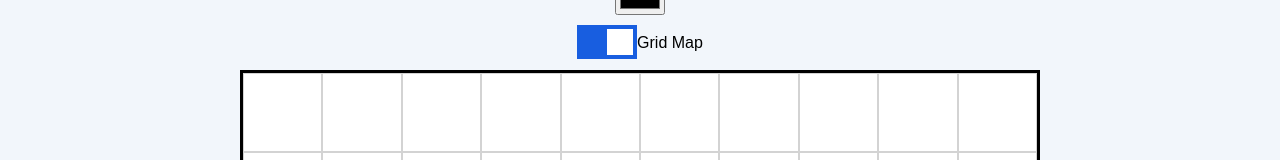
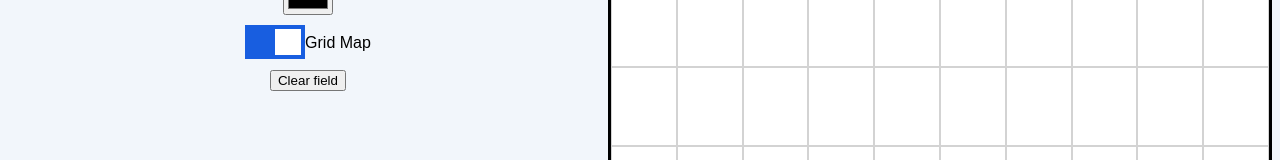
Before and after one commit to bogutskii/pixel-draw, a React (Create React App) app: page / in a window 1280 px wide. Shown: the part 254-414 px from the top of the page. Built offline with nearby package versions, Linux system fonts and the light colour scheme; no server answers.

Commit message:
grid field

```diff
--- a/src/Components/Field.js
+++ b/src/Components/Field.js
@@ -34,7 +34,8 @@ const Field = (props) => {
   };
 
   return (
-    <>
+    <div className="wrap-app">
+      <div>
         <FieldSize />
         <Brush />
         <ColorHisory />
@@ -57,7 +58,8 @@ const Field = (props) => {
           </label>
           Grid Map
         </div>
-
+        <button onClick={clearField}>Clear field</button>
+      </div>
       <div
         className="grid"
         //onKeyDown={onKeyPressed}
@@ -84,9 +86,7 @@ const Field = (props) => {
           </div>
         ))}
       </div>
-
-      <button onClick={clearField}>Clear field</button>
-    </>
+    </div>
   );
 };
 
--- a/src/Components/redux/reducers.js
+++ b/src/Components/redux/reducers.js
@@ -18,7 +18,7 @@ const drawField = (state = initialState, action) => {
     // ******** START DRAW FUNCTIONAL **********************
     case 'CHANGE_PIXEL_COLOR_AND_SAVE_TO_HISTORY':
       let copyField;
-      let copyHistoryColor = [...state.historyColor];
+      let copyHistoryColor = [...state.historyColor, state.currentColor];
 
       const brushFill = (index, brush, size, array) => {
         let range = [];
@@ -52,7 +52,7 @@ const drawField = (state = initialState, action) => {
       return {
         ...state,
         field: copyField,
-        historyColor: copyHistoryColor,
+        historyColor: [...new Set(copyHistoryColor)],
       };
 
     // end draw brush
--- a/src/styles.css
+++ b/src/styles.css
@@ -111,3 +111,6 @@ input:checked + .slider:before {
 .list-ul{
   list-style-type: none;
 }
+.wrap-app{
+  display: flex;
+}
```
Lines whose indentation alone changed are shown as unchanged.
